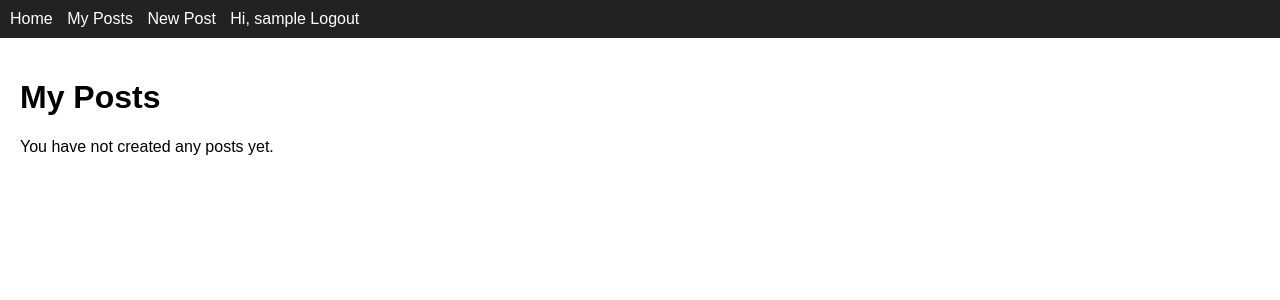
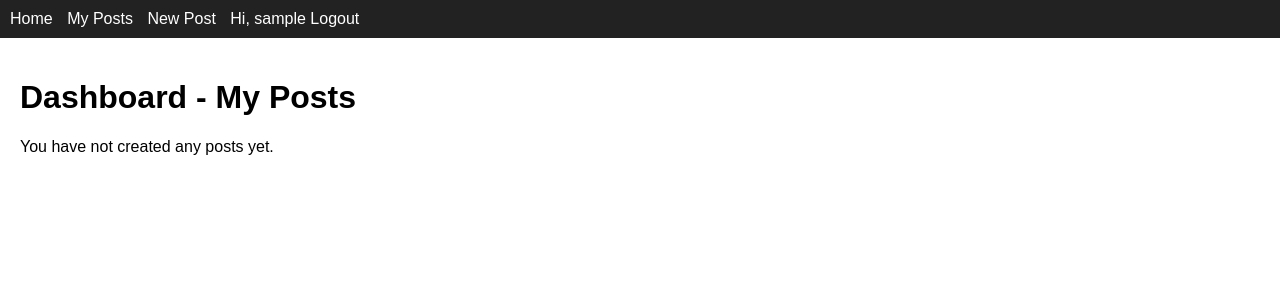
Before and after one commit to 00015897/devops-blog, a Django app: page /dashboard/ in a window 1280 px wide. Shown: the top 300 px of the page. Run offline with Django 5.2, Linux system fonts and the light colour scheme; the visitor is signed in with stand-in values (Sample User, id 1); data that the repository does not hold is empty.

Commit message:
Update dashboard heading

```diff
--- a/templates/blog/dashboard.html
+++ b/templates/blog/dashboard.html
@@ -1,7 +1,7 @@
 {% extends "base.html" %}
 {% block title %}My Posts - DevOps Blog{% endblock %}
 {% block content %}
-<h1>My Posts</h1>
+<h1>Dashboard - My Posts</h1>
 {% for post in posts %}
     <article>
         <h2>{{ post.title }}</h2>
```
